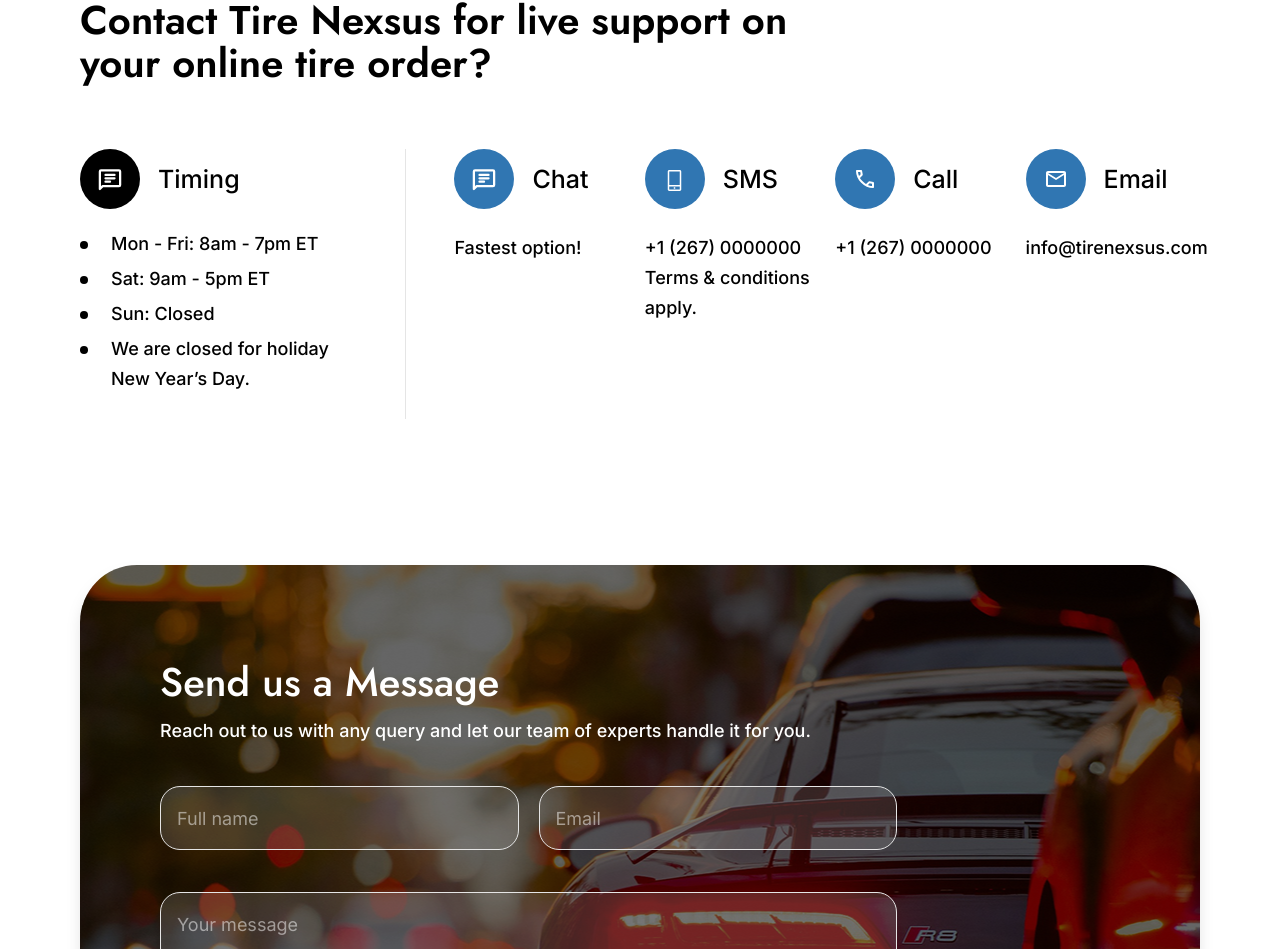
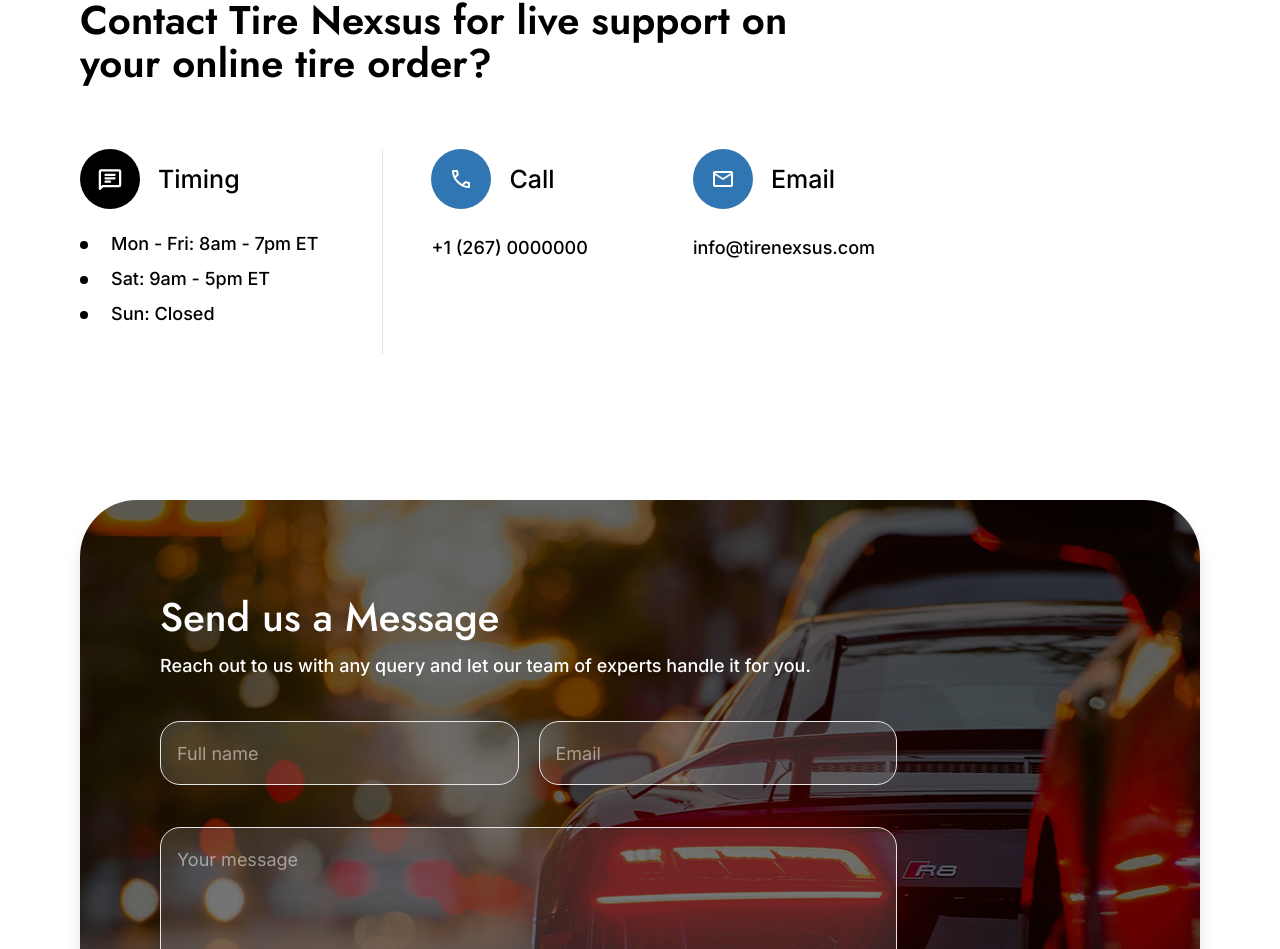
Before and after one commit to asadmumtaz92/tire-nexsus, a Next.js app: page / in a window 1280 px wide. Shown: the part 4730-5679 px from the top of the page. Built offline with nearby package versions, Linux system fonts and the light colour scheme.

Commit message:
This commit for update Contact Section...

```diff
--- a/src/components/home-page/contact-section/page.tsx
+++ b/src/components/home-page/contact-section/page.tsx
@@ -1,4 +1,4 @@
-import React, { JSX, } from 'react'
+import React from 'react'
 import Image from 'next/image'
 
 import ContactForm from './form'
@@ -6,8 +6,7 @@
 interface Option_Props {
     iocn: string
     title: string
-    desc: string | JSX.Element
-    desc2?: string | JSX.Element
+    desc: string
 }
 
 const Contact = () => {
@@ -16,19 +15,9 @@
         'Mon - Fri: 8am - 7pm ET',
         'Sat: 9am - 5pm ET',
         'Sun: Closed',
-        'We are closed for holiday New Year’s Day.',
     ]
     const options: Option_Props[] = [
         {
-            iocn: '/icons/chat.svg',
-            title: 'Chat',
-            desc: 'Fastest option!',
-        }, {
-            iocn: '/icons/sms.svg',
-            title: 'SMS',
-            desc: '+1 (267) 0000000',
-            desc2: `Terms & conditions apply.`,
-        }, {
             iocn: '/icons/phone.svg',
             title: 'Call',
             desc: '+1 (267) 0000000',
@@ -39,7 +28,7 @@
         },
     ]
     const TimeCard = () => {
-        return <div className='mx-auto sm:ml-0 max-w-[340px] bg-white sm:border-r lg:pr-16 xl:pb-5'>
+        return <div className='w-full mx-auto sm:ml-0 max-w-[400px] sm:max-w-fit sm:pr-10 bg-white sm:border-r lg:pr-16 xl:pb-5'>
             <div className="flex items-center gap-[18px]">
                 <Image src={'/icons/timing.svg'} priority className='w-[40px] h-[40px] md:w-[60px] md:h-[60px]' width={60} height={60} alt={'timing icon'} />
                 <h2 className='font-[500] text-[#000] text-[25px] leading-[107%]'>
@@ -67,10 +56,10 @@
                 </h1>
             </div>
 
-            <div className='mt-16 mb-[100px] md:mb-[146px] flex flex-wrap lg:flex-row lg:flex-nowrap gap-9 lg:gap-12'>
+            <div className='mt-16 mb-[100px] md:mb-[146px] flex flex-wrap md:flex-row md:flex-nowrap gap-9 lg:gap-12'>
                 <TimeCard />
-                <div className="grid grid-cols-1 sm:grid-cols-2 xl:grid-cols-4 gap-4 w-full">
-                    {options?.map((item: Option_Props) => <div key={item?.title} className='mx-auto w-full max-w-[350px] min-h-[120px] md:min-h-[160px] py-5 md:py-0'>
+                <div className="grid grid-cols-1 sm:grid-cols-2 lg:grid-cols-3 gap-4 w-full">
+                    {options?.map((item: Option_Props) => <div key={item?.title} className='mx-auto w-full max-w-[400px] min-h-[120px] md:min-h-[160px] py-5 md:py-0'>
                         <div className="flex items-center gap-[18px]">
                             <Image src={item?.iocn} priority className='w-[40px] h-[40px] md:w-[60px] md:h-[60px]' width={60} height={60} alt={item?.title} />
                             <h2 className='font-[500] text-[#000] text-[25px] leading-[107%]'>
@@ -79,8 +68,7 @@
                         </div>
 
                         <p className='mt-6 font-[500] text-[#000] text-[18px] leading-[167%]'>
-                            {item.desc}<br />
-                            {item.desc2}
+                            {item.desc}
                         </p>
                     </div>)}
                 </div>
```
Also changed, not shown: public/icons/chat.svg (deleted), public/icons/sms.svg (deleted).
